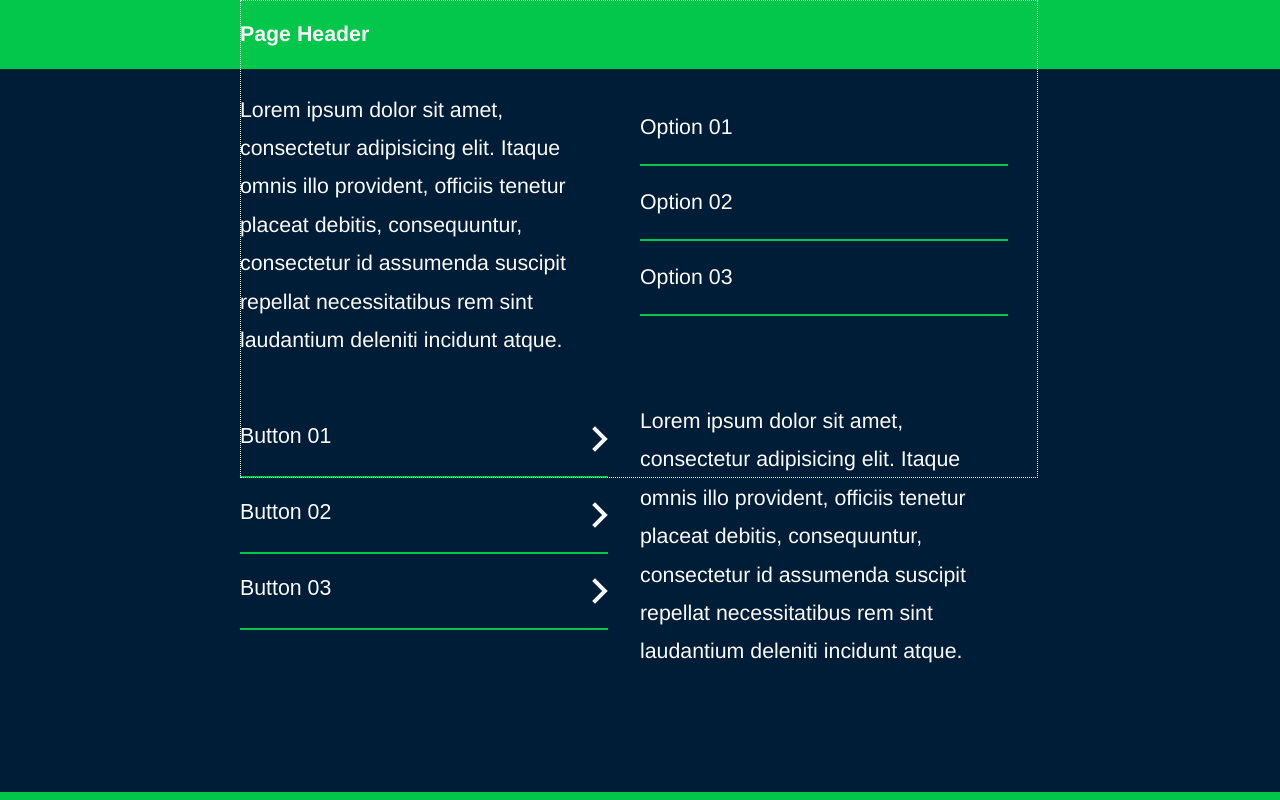
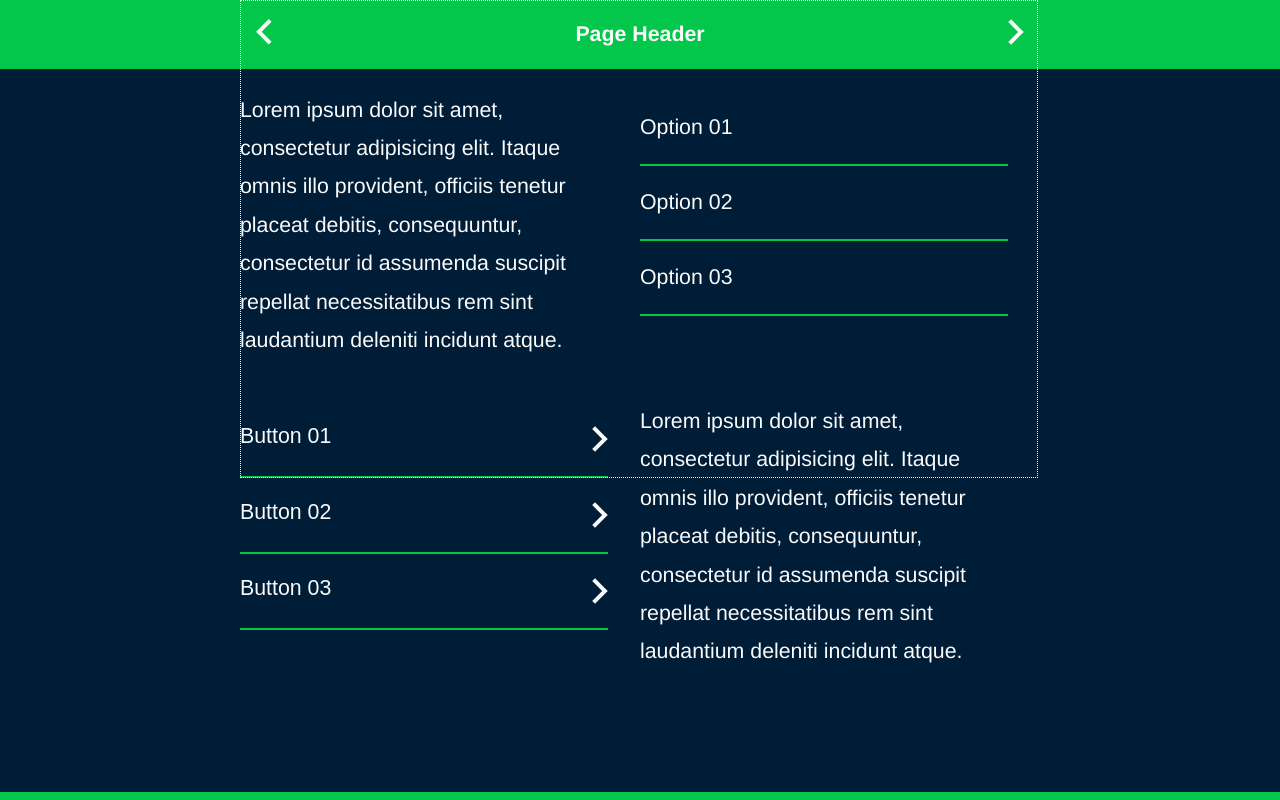
Before and after one commit to topologicalmedialab/deep-performance-dwelling-monitor, a React app: page / in a window 1280 px wide. Built offline with nearby package versions, Linux system fonts and the light colour scheme; the HTML template or start-up script is replaced by a standard one.

Commit message:
Created header nav buttons

```diff
--- /dev/null
+++ b/src/components/header-nav-button/header-nav-button.jsx
@@ -0,0 +1,23 @@
+import React, { Component } from 'react';
+
+require('./header-nav-button.scss');
+
+export default class HeaderNavButton extends Component {
+  constructor(props) {
+    super(props);
+  }
+
+  // react methods definitions
+  render() {
+    var buttonClassName = 'header-nav-button ' + this.props.direction;
+
+    return (
+      <button
+        className={buttonClassName}
+        type="button"
+      >
+        <span className="arrow"></span>
+      </button>
+    );
+  }
+}
--- /dev/null
+++ b/src/components/header-nav-button/header-nav-button.scss
@@ -0,0 +1,28 @@
+.header-nav-button {
+  position: absolute;
+  top: 8px;
+  padding: 11px 16px;
+  margin: 0;
+  border: 0;
+  background-color: transparent;
+  cursor: pointer;
+
+  &.left {
+    left: 0;
+    .arrow {
+      background-image: url(../../assets/images/arrow-left.svg);
+    }
+  }
+  &.right {
+    right: 0;
+    .arrow {
+      background-image: url(../../assets/images/arrow-right.svg);
+    }
+  }
+
+  .arrow {
+    display: inline-block;
+    width: 16px;
+    height: 26px;
+  }
+}
--- a/src/pages/demo-page.jsx
+++ b/src/pages/demo-page.jsx
@@ -1,6 +1,7 @@
 import React, { Component } from 'react';
 
 import ScreenGuides from '../components/screen-guides/screen-guides.jsx';
+import HeaderNavButton from '../components/header-nav-button/header-nav-button.jsx';
 
 require('../styles/main.scss');
 
@@ -16,7 +17,11 @@ export default class DemoPage extends Component {
       <div className="demo-page">
         <header className="header">
           <div className="centered-content">
-            <h1>Page Header</h1>
+            <h1>
+              <HeaderNavButton direction="left"/>
+              <span>Page Header</span>
+              <HeaderNavButton direction="right"/>
+            </h1>
           </div>
         </header>
 
--- a/src/styles/header.scss
+++ b/src/styles/header.scss
@@ -6,6 +6,7 @@
     margin: 0;
     line-height: 1;
     font-size: 16pt;
+    text-align: center;
     color: $white;
   }
 }
```
Also changed, not shown: src/assets/images/arrow-left.svg (added).
